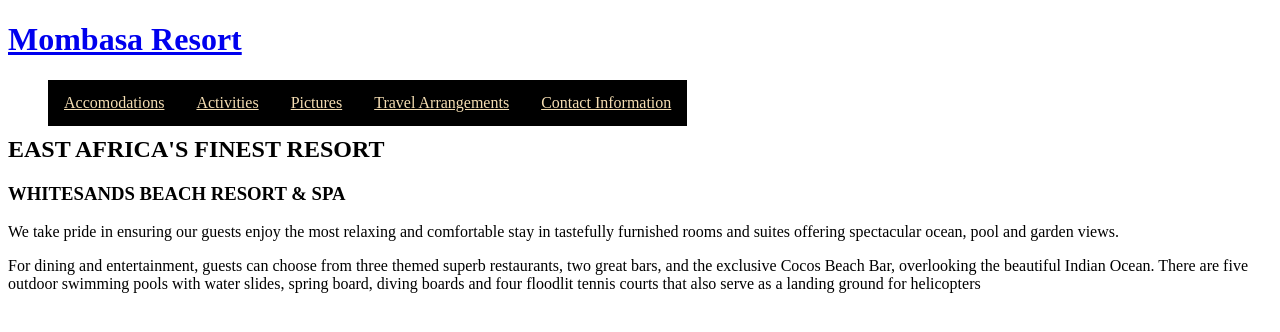
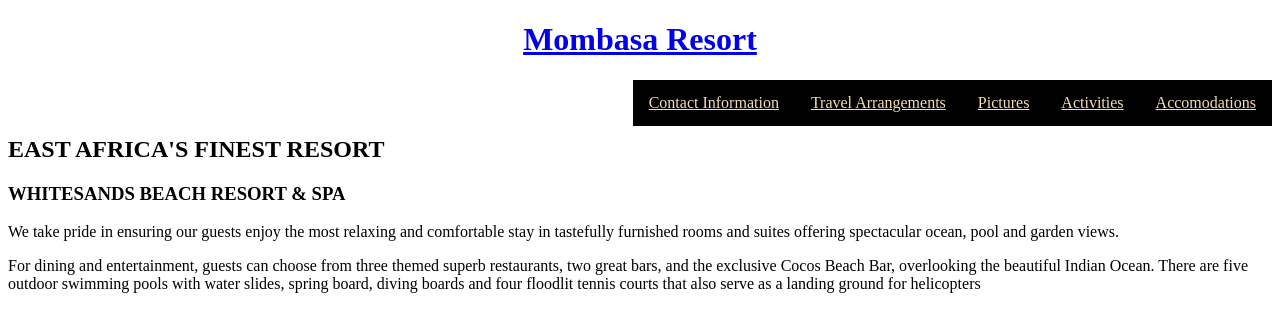
Before and after one commit to DevWaweru/Resort, a plain HTML site: page index.html in a window 1280 px wide. Drawn offline with Linux system fonts and the light colour scheme.

Commit message:
Second Time

```diff
--- a/css/styles.css
+++ b/css/styles.css
@@ -1,9 +1,12 @@
+h1{
+    text-align: center;
+}
 ul{
     list-style-type: none;
     background-color: black;
 }
 li{
-    float: left;
+    float: right;
 }
 li a{
     display: block;
```
